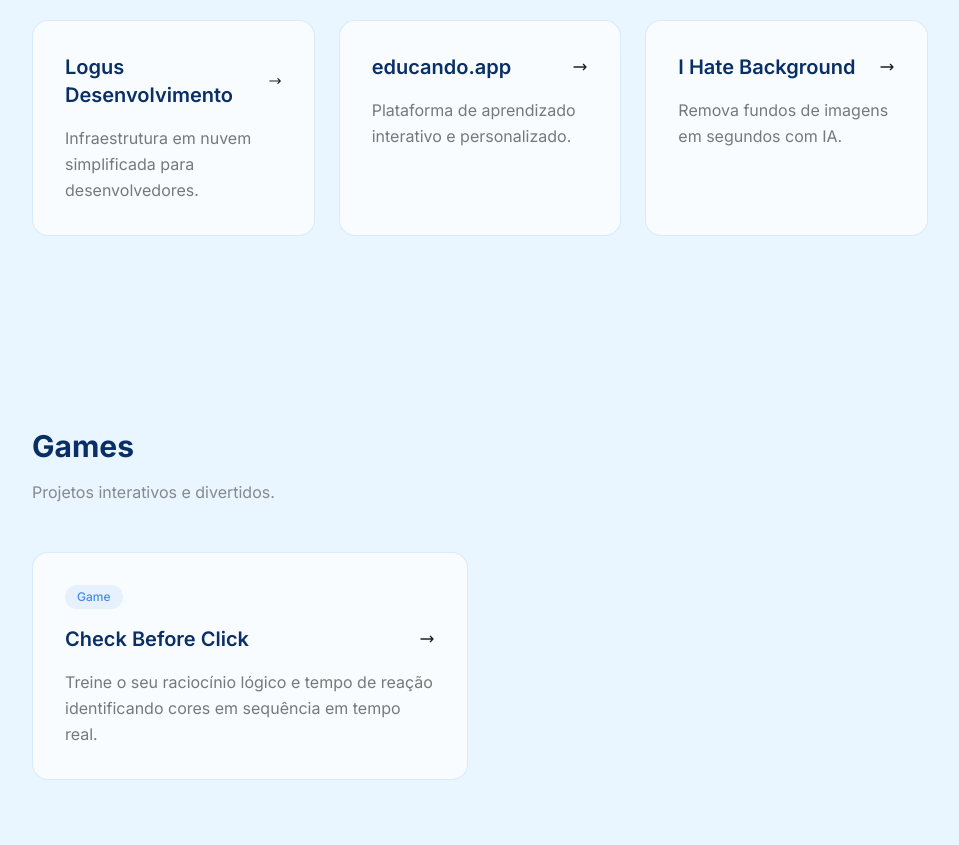
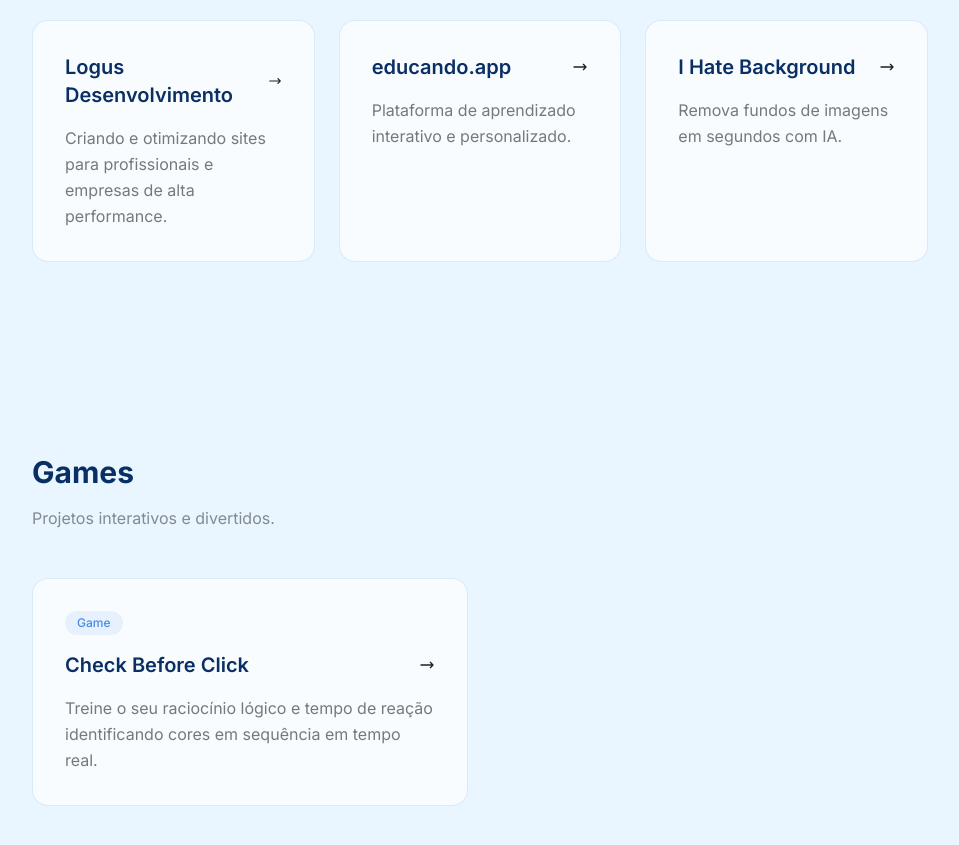
Before and after one commit to LuSrodri/lusrodri.me, a Next.js app: page / in a window 1280 px wide. Shown: the part 1000-1845 px from the top of the page, without its empty margins (160-1119 px from the left). Built offline with nearby package versions, Linux system fonts and the light colour scheme.

Commit message:
fix: update project description for Logus Desenvolvimento

```diff
--- a/app/page.tsx
+++ b/app/page.tsx
@@ -4,7 +4,7 @@
   {
     name: "Logus Desenvolvimento",
     url: "https://logus.cloud",
-    description: "Infraestrutura em nuvem simplificada para desenvolvedores.",
+    description: "Criando e otimizando sites para profissionais e empresas de alta performance.",
   },
   {
     name: "educando.app",
```
